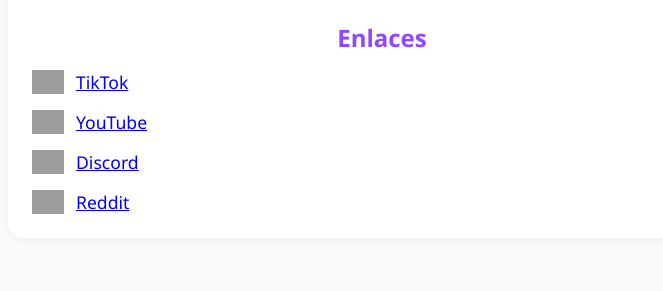
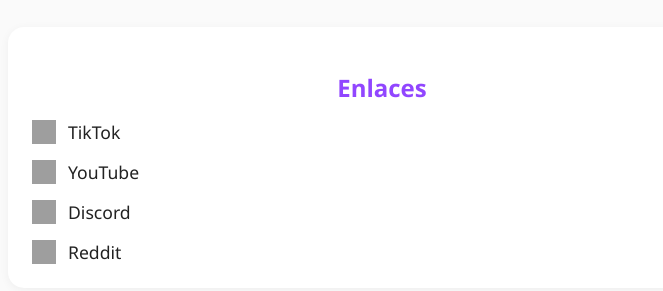
Before and after one commit to The-Raymundo27/pagina, a plain HTML site: page index.html in a window 1280 px wide. Shown: the part 731-1022 px from the top of the page, without its empty margins (258-921 px from the left). Drawn offline with Linux system fonts and the light colour scheme; grey boxes are pictures that could not be loaded.

Commit message:
Update index.html

```diff
--- a/index.html
+++ b/index.html
@@ -39,7 +39,7 @@
       margin: 2rem 0;
       width: 100%;
       max-width: 500px;
-      height: 350px;
+      height: 400px;
       border: none;
       border-radius: 0.75rem;
     }
@@ -73,9 +73,14 @@
       font-size: 1.1rem;
     }
 
+    .link a {
+      text-decoration: none;
+      color: #222;
+    }
+
     .link img {
-      width: 32px;
-      height: auto;
+      width: 24px;
+      height: 24px;
     }
 
     ol.commands, ol.rules {
```
